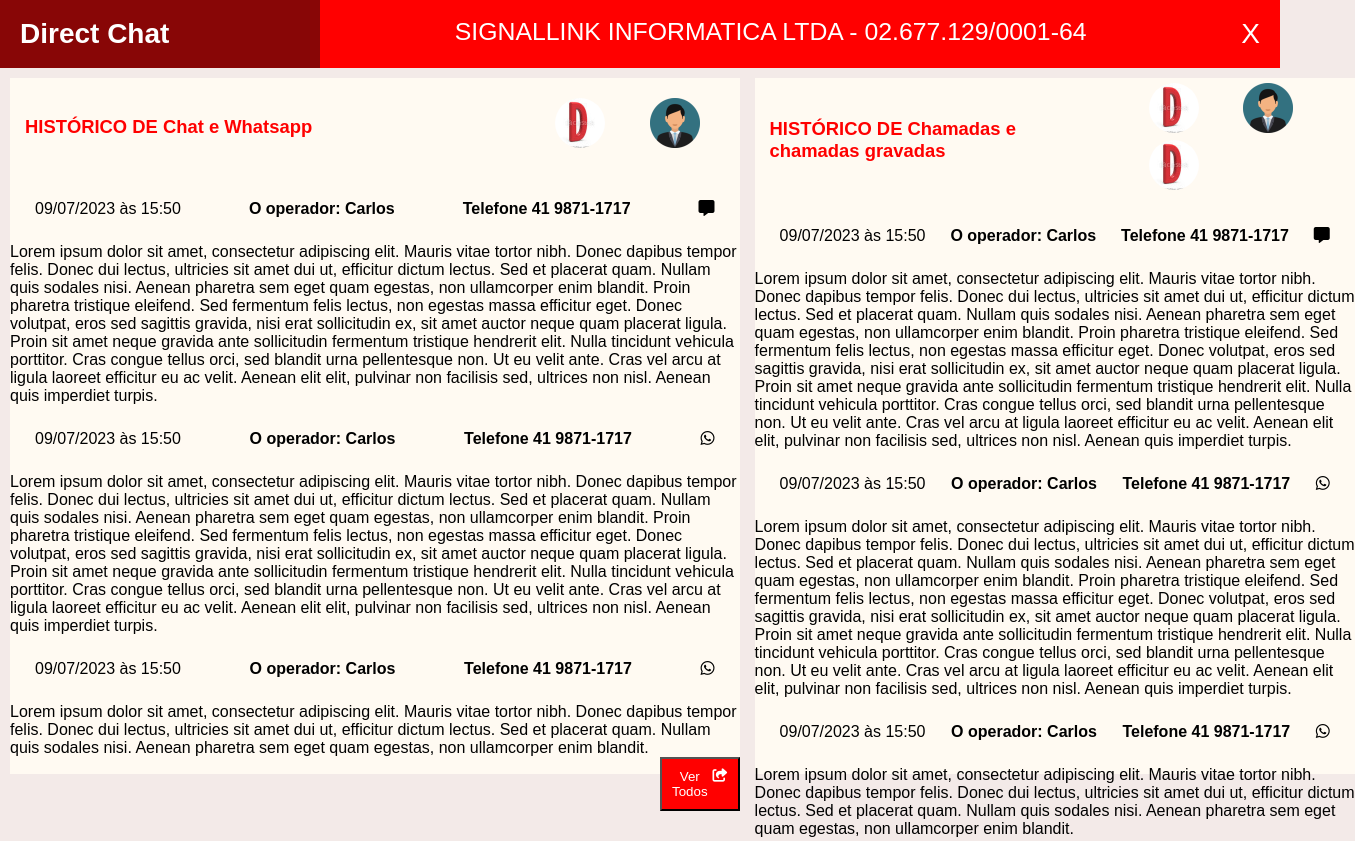
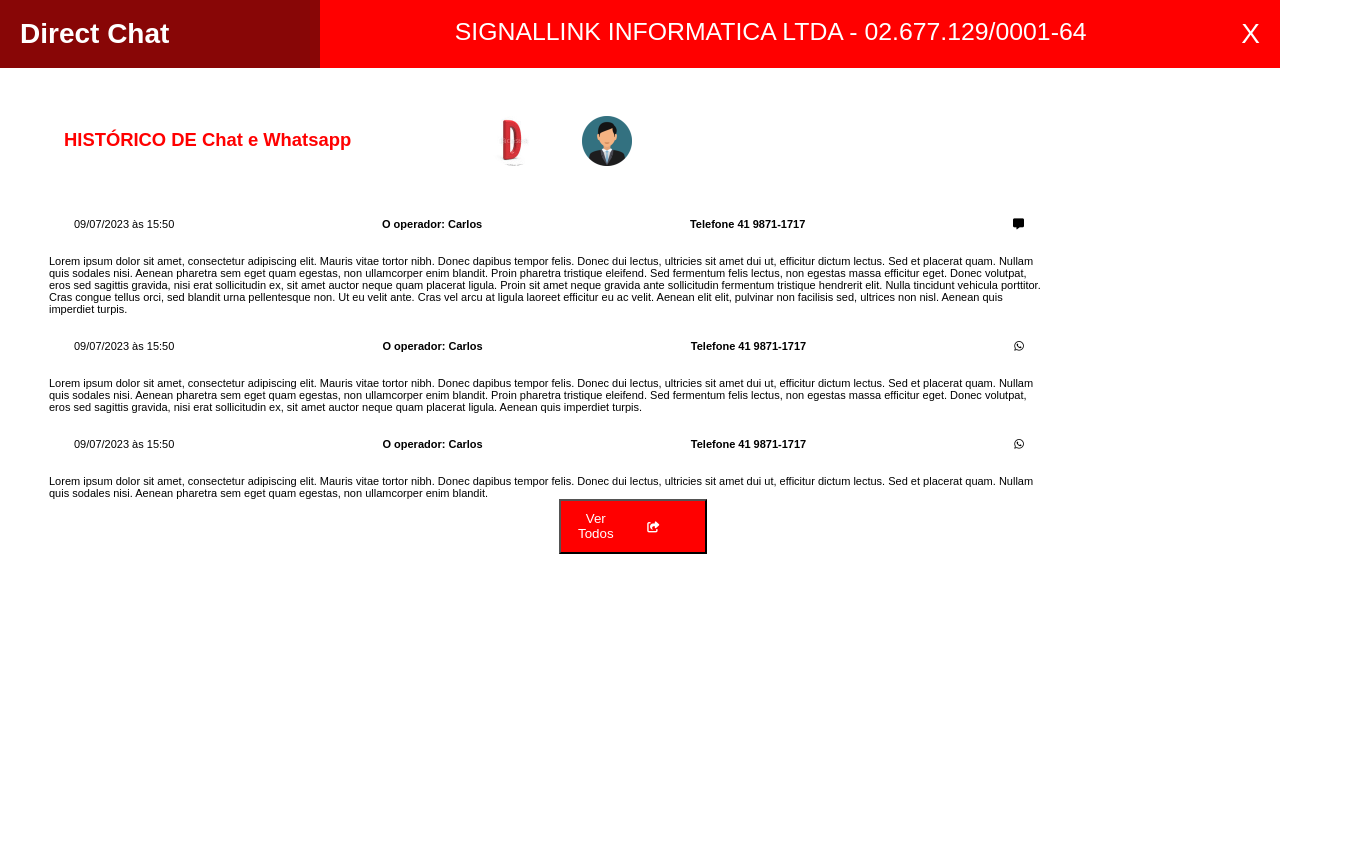
Before and after one commit to elizeu-lima/Direct-Call, a plain HTML site: page index.html in a window 1280 px wide. Shown: the top 841 px of the page, 1355 px wide, since content can reach past the window. Drawn offline with Linux system fonts and the light colour scheme.

Commit message:
melhorando responsividade e css e começando com a parte javascript

```diff
--- a/Style/style.css
+++ b/Style/style.css
@@ -1,3 +1,5 @@
+/*reset css*/
+
 *{
     margin: 0;
     padding: 0;
@@ -5,17 +7,16 @@
     font-family: sans-serif;
 
 }
-body{
-    background:  #f3eae8;;
-}
-header{
+
+/*header da logo e nome da empresa*/
+
+header {
     display: flex;
     justify-content: space-between;
     background: red;
+  }
 
-}
-
-h1{
+  h1{
     color: #fff;
     width: 25%;
     padding: 18px 20px;
@@ -23,7 +24,6 @@ h1{
     font-size: 1.75rem;
     background: rgb(136, 6, 6);
 }
-
 
 .informatica{
     color: #fff;
@@ -42,48 +42,37 @@ a{
 
 }
 
+/*article Histórico de Chat e Whatsapp*/
 
+  .container {
+    display: flex;
+    justify-content: space-between;
+    flex-wrap: wrap;
+    padding: 20px;
+  }
 
-.container{
-    display: flex;
-    gap: 15px;
-    padding: 10px;
-}
-
-.chat{
+  .chat{
     width: 1000px;
     height: 87vh;
-    background: #fffaf2;
-}
-
-.chamadas{
-    width: 1000px;
-    height: 87vh;
-    background: #fffaf2;
-
-}
-
-article{
-    display: flex;
-    align-items: center;
-    justify-content: space-between;
+    background: #fff;
 }
 
 .wt{
+
     color: red;
     font-family: sans-serif;
     font-size: 1.15rem;
     padding: 15px;
 }
 .operadores{
+  margin-left: 400px;
+  margin-top: -70px;
   padding: 20px 20px;
-  justify-content: space-between;
+  align-items: center;
+  justify-content: space-around;
 }
 
-.op{
-    padding: 5px 5px;
-  justify-content: space-between;
-}
+
 
 #direct{
     border-radius: 50%;
@@ -102,28 +91,75 @@ article{
     padding: 25px;
 }
 
-.ch{
-    color: red;
-    font-family: sans-serif;
-    font-size: 1.15rem;
-    padding: 15px;
-}
-
 .more{
     display: flex;
     color: #fff;
-    padding: 10px 10px;
+    padding: 10px 17px;
     background: red;
-    margin-left: 650px;
-    margin-bottom: 30px;
-    box-shadow: none;
+    margin-left: 510px;
+    margin-bottom: auto;
+
     cursor: pointer;
 }
 
 #mostrar{
     margin-left: 5px;
 }
+ /*Responsividade Desktop*/
+ @media (max-width: 1350px) {
+    #mostrar {
+      width: 100%;
+      padding: 10px 17px;
+      font-size: 11px;
+    }
+  }
+  /* Responsividade para tablets */
+  @media (max-width: 768px) {
+    #mostrar {
+      width: 100%;
+      padding: 10px 17px;
+      font-size: 11px;
+    }
+  }
 
+  /* Responsividade para celulares */
+  @media (max-width: 480px) {
+    #mostrar {
+      font-size: 20px;
+      padding: 10px 17px;
+
+    }
+  }
+
+/*segundo artcle historico de chamadas gravadas*/
+
+.ch{
+
+    color: red;
+    font-family: sans-serif;
+    font-size: 1.15rem;
+    padding: 15px 0px;
+}
+.op{
+  margin-left: 400px;
+  margin-top: -70px;
+  padding: 10px 10px;
+  align-items: center;
+  justify-content: space-evenly;
+}
+
+
+
+#direct{
+    border-radius: 50%;
+    width: 50px;
+    height: 50px;
+}
+
+#usuario{
+    width: 50px;
+    height: 50px;
+}
 .gravadas{
     display: flex;
     justify-content: center;
@@ -145,8 +181,45 @@ article{
 .periodo{
     color: #353434;
 
-    padding: 10px 10px;
+    padding: 10px 17px;
     background: red;
 
     cursor: pointer;
 }
+  article {
+
+    width: calc(50% - 10px); /* Cria um espaço de 20px entre os artigos */
+    padding: 33px;
+    box-sizing: border-box;
+    border: 1px solid #fff;
+    margin-bottom: 20px;
+  }
+
+  /*Responsividade Desktop*/
+  @media (max-width: 1350px) {
+    article {
+      width: 100%;
+      padding: 5px 8px;
+      font-size: 11px;
+    }
+  }
+  /* Responsividade para tablets */
+  @media (max-width: 768px) {
+    article {
+      width: 100%;
+      padding: 5px 8px;
+      font-size: 11px;
+    }
+  }
+
+  /* Responsividade para celulares */
+  @media (max-width: 480px) {
+    header {
+      font-size: 20px;
+    }
+  }
+
+  .op{
+    padding: 5px 5px;
+  justify-content: space-between;
+}
--- a/index.html
+++ b/index.html
@@ -8,21 +8,25 @@
     <title>Document</title>
 </head>
 <body>
+
     <header>
          <h1>Direct Chat</h1>
         <p class="informatica">SIGNALLINK INFORMATICA LTDA  -  02.677.129/0001-64</p>
         <a href="#">X</a>
+      </header>
 
-    </header>
+      <div class="container">
+
+        <article>
             <div class="container">
                 <div class="chat">
-            <article>
+
                         <h4 class="wt">HISTÓRICO DE Chat e Whatsapp</h4>
                         <div class="operadores">
                            <a href="#"><img id="direct" src="/img/direct.jpg" alt="usuario"></a>
                            <a href="#"><img id="usuario" src="/img/user.png" alt="usuario"></a>
                          </div>
-            </article>
+
                     <div class="mensagem">09/07/2023 às 15:50 <strong>O operador: Carlos</strong> <strong>Telefone 41 9871-1717</strong><i class="fa-solid fa-message"></i></div>
                     <div class="mensagens-chat">
                         <p>Lorem ipsum dolor sit amet, consectetur adipiscing elit. Mauris vitae tortor nibh. Donec dapibus tempor felis.
@@ -41,8 +45,7 @@
                             Donec dui lectus, ultricies sit amet dui ut, efficitur dictum lectus.
                              Sed et placerat quam. Nullam quis sodales nisi. Aenean pharetra sem eget quam egestas, non ullamcorper enim blandit.
                              Proin pharetra tristique eleifend. Sed fermentum felis lectus, non egestas massa efficitur eget. Donec volutpat, eros sed sagittis gravida, nisi erat sollicitudin ex, sit amet auctor neque quam placerat ligula.
-                      Proin sit amet neque gravida ante sollicitudin fermentum tristique hendrerit elit. Nulla tincidunt vehicula porttitor. Cras congue tellus orci, sed blandit urna pellentesque non. Ut eu velit ante. Cras vel arcu at ligula laoreet efficitur eu ac velit. Aenean elit elit,
-                       pulvinar non facilisis sed, ultrices non nisl.
+
                              Aenean quis imperdiet turpis.</p>
                     </div>
 
@@ -53,9 +56,11 @@
                     </div>
                     <button class="more">Ver Todos <i id="mostrar" class="fa-solid fa-share-from-square"></i></button>
                 </div>
+        </article>
 
+        <article>
             <div class="chamadas">
-            <article>
+
                     <h4 class="ch">HISTÓRICO DE Chamadas e chamadas gravadas</h4>
                     <div class="op">
                        <a href="#"><img id="direct" src="/img/direct.jpg" alt="usuario"></a>
@@ -65,7 +70,7 @@
 
 
                      </div>
-            </article>
+
                 <div class="mensagem">09/07/2023 às 15:50 <strong>O operador: Carlos</strong> <strong>Telefone 41 9871-1717</strong><i class="fa-solid fa-message"></i></div>
                 <div class="mensagens-chat">
                     <p>Lorem ipsum dolor sit amet, consectetur adipiscing elit. Mauris vitae tortor nibh. Donec dapibus tempor felis.
@@ -100,5 +105,9 @@
                 </div>
             </div>
         </div>
+        </article>
+
+      </div>
 </body>
+<script src="/javascript/scripts.js"></script>
 </html>
```
Also changed, not shown: javascript/scripts.js (added). Lines whose indentation alone changed are shown as unchanged.
